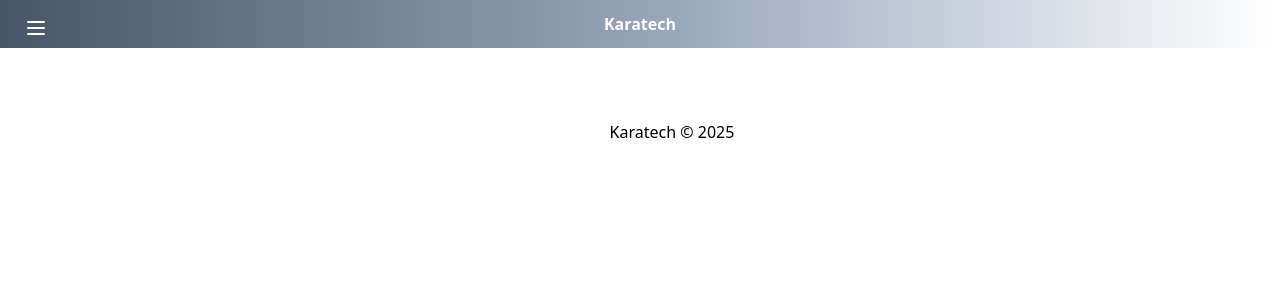
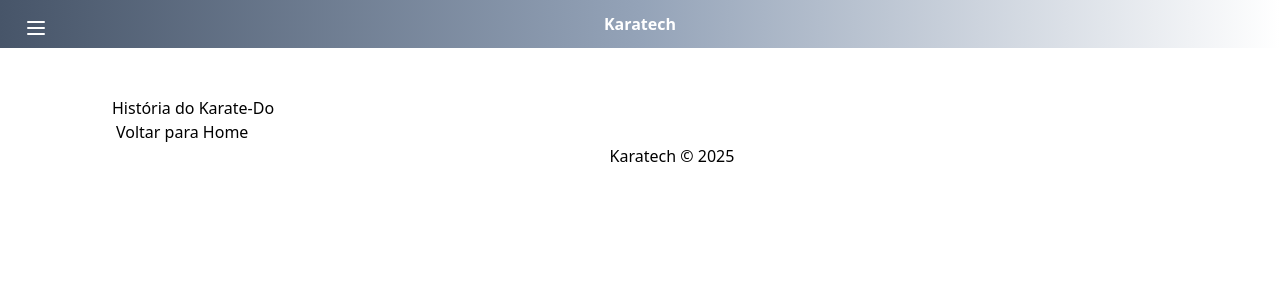
Before and after one commit to AdrianaRoza/karatech, a Next.js app: page /karate_history in a window 1280 px wide. Shown: the top 300 px of the page. Built offline with nearby package versions, Linux system fonts and the light colour scheme.

Commit message:
creating a karate history page

```diff
--- a/src/app/karate_history/page.tsx
+++ b/src/app/karate_history/page.tsx
@@ -1,10 +1,18 @@
-
+import Link from "next/link";
 
 const Karate_history = () =>{
     return(
-        <div>
+    <>
+        <div className="text-black">
              História do Karate-Do
         </div>
+				<Link href="/">
+				<span className=" text-black p-1 rounded hover:bg-gray-400">
+					Voltar para Home
+				</span>
+				</Link>
+
+    </>
     )
 }
 
```
